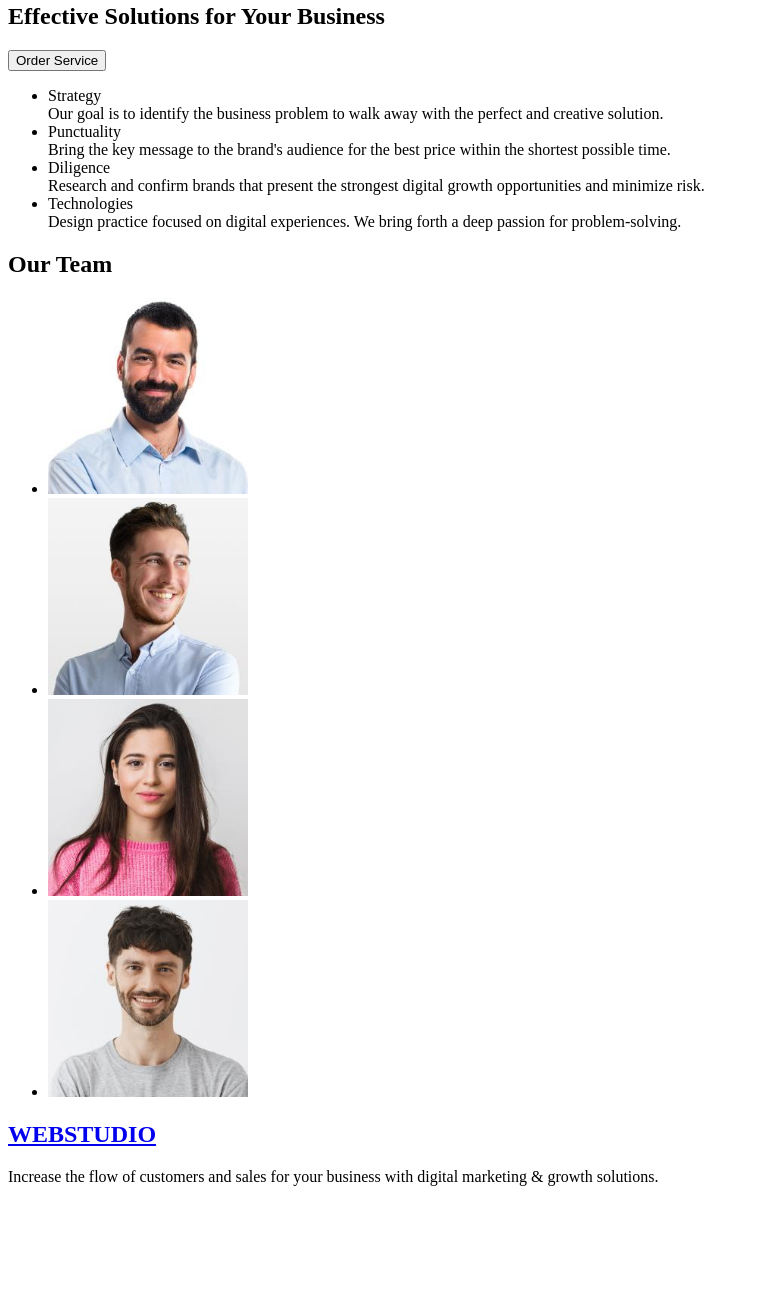
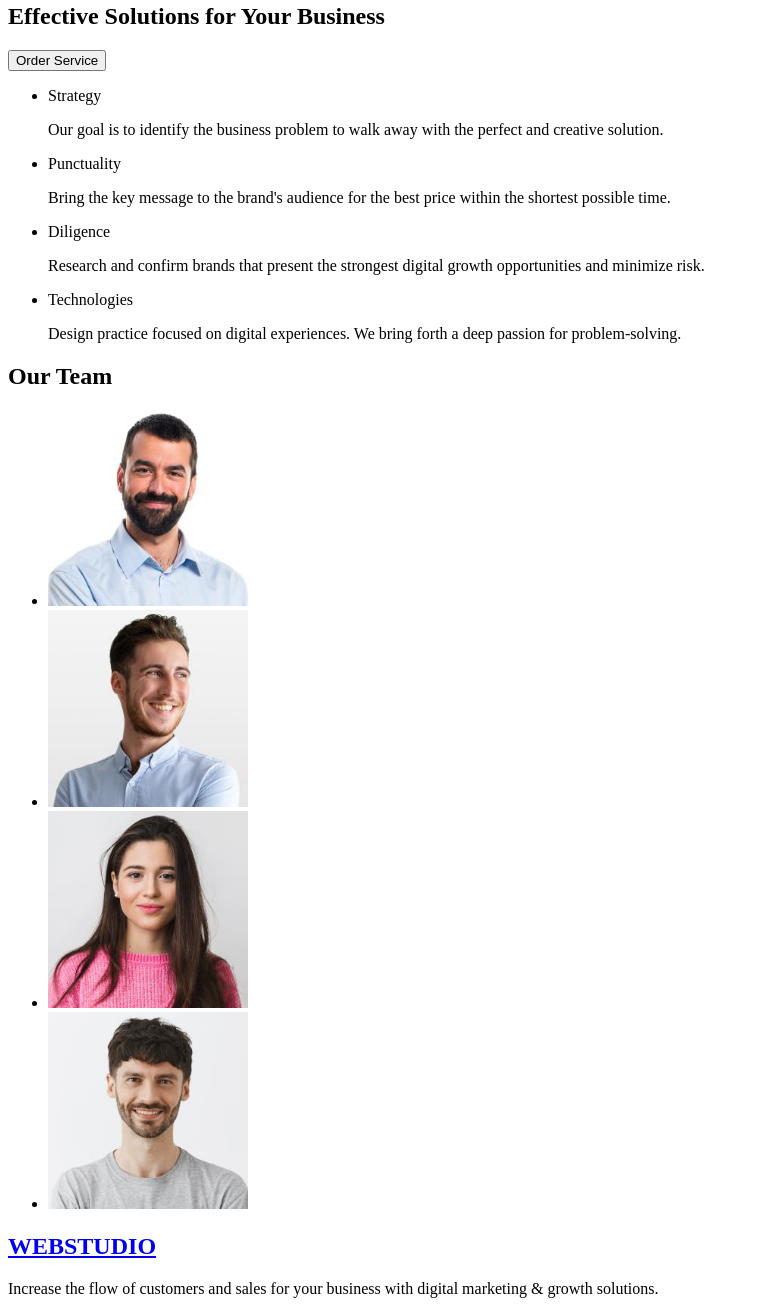
Before and after one commit to Ziomall/goit-markup-hw-01, a plain HTML site: page index.html in a window 1280 px wide. Shown: the part 203-1517 px from the top of the page, without its empty margins (0-759 px from the left). Before the commit the page ends 1397 px from the top, so only its background shows below. Drawn offline with Linux system fonts and the light colour scheme.

Commit message:
zmiany w kodzie

```diff
--- a/index.html
+++ b/index.html
@@ -38,24 +38,24 @@
             <button>Order Service</button>
                 <ul>
                     <li>Strategy
-                        <article>
+                        <p>
                             Our goal is to identify the business problem to walk away with the perfect and creative solution.
+                        </p>
                     </li>
-                        </article>
                     <li>Punctuality
-                        <article>
+                        <p>
                             Bring the key message to the brand's audience for the best price within the shortest possible time.
+                        </p>
                     </li>
-                        </article>
                     <li>Diligence
-                        <article>
+                        <p>
                             Research and confirm brands that present the strongest digital growth opportunities and minimize risk.
+                        </p>
                     </li>
-                        </article>
                     <li>Technologies
-                        <article>
+                        <p>
                             Design practice focused on digital experiences. We bring forth a deep passion for problem-solving.
-                        </article>
+                        </p>
                     </li>
                 </ul>
         <h2>Our Team</h2>
@@ -86,9 +86,9 @@
         <h2>
             <a href="WEBSTUDIO">WEBSTUDIO</a>
         </h2>
-            <article>
+            <p>
                 Increase the flow of customers and sales for your business with digital marketing & growth solutions.
-            </article>
+            </p>
     </footer>
 </body>
 </html>
```
